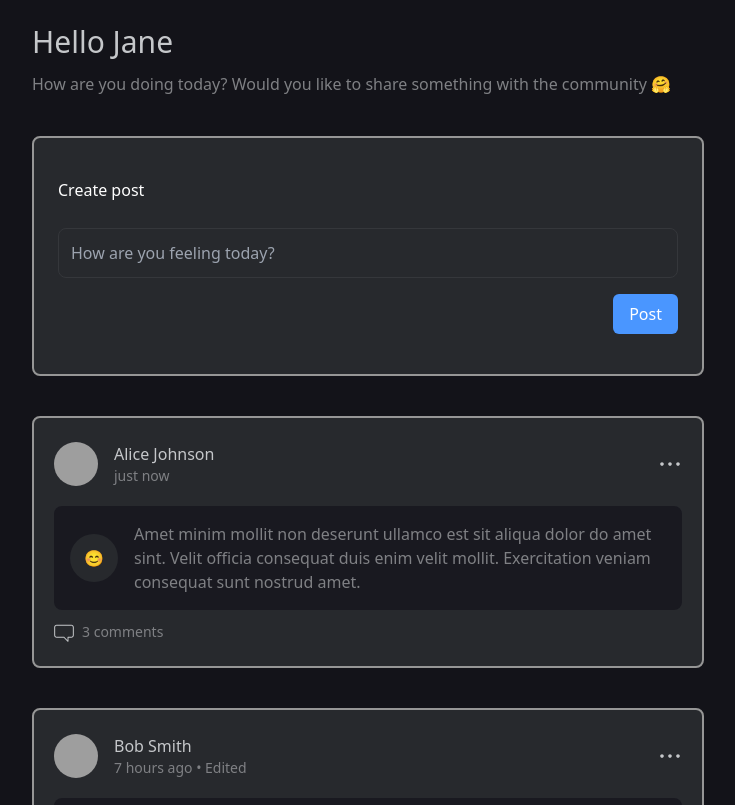
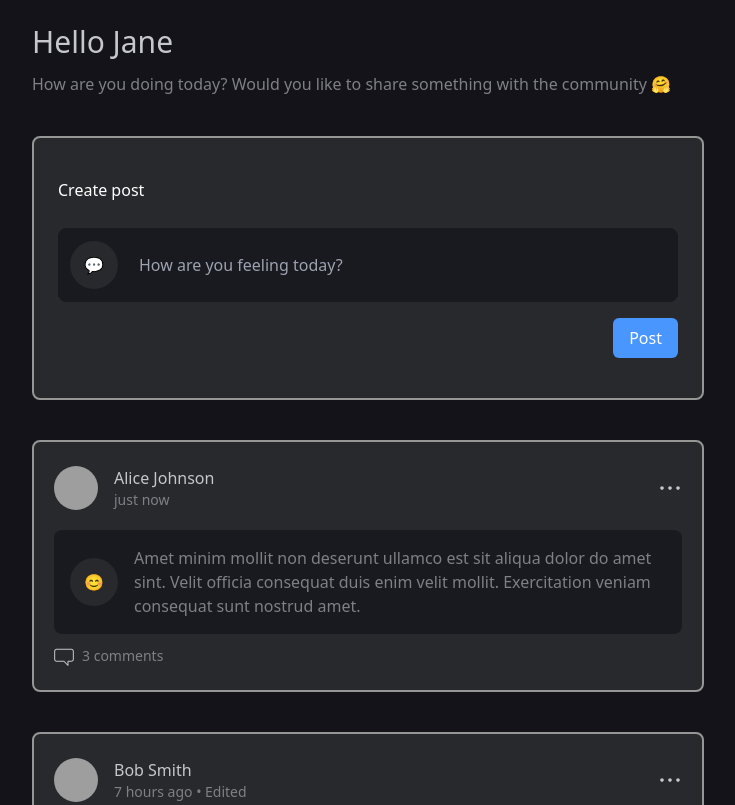
Before and after one commit to Ashish-AI/atlys-frontend-assignment, a React (Create React App) app: page / in a window 1280 px wide. Shown: the top 805 px of the page, without its empty margins (272-1007 px from the left). Built offline with nearby package versions, Linux system fonts and the light colour scheme; grey boxes are pictures that could not be loaded.

Commit message:
fix: ui fixes

```diff
--- a/src/components/AddPost.tsx
+++ b/src/components/AddPost.tsx
@@ -2,12 +2,26 @@ import Button from "./Button";
 import Input from "./Input";
 
 export const AddPost = () => {
+  const leadingElement = (
+    <div>
+      <div className="bg-darkA h-12 w-12 rounded-full flex items-center justify-center shrink-0">
+        💬
+      </div>
+    </div>
+  );
+
   return (
     <div className="bg-darkA border-2 rounded-lg py-10 px-6 border-gray mt-10">
       <h1 className="mb-4">Create post</h1>
       <div className="flex items-center mb-2">
         <div className="w-full">
-          <Input placeholder="How are you feeling today?" type="text" />
+          <Input
+            placeholder="How are you feeling today?"
+            type="text"
+            leadingElement={leadingElement}
+            mode="dark"
+            onLeadingElementPressed={() => {}}
+          />
         </div>
       </div>
       <div className="flex justify-end items-center mt-4">
--- a/src/components/Input.tsx
+++ b/src/components/Input.tsx
@@ -4,36 +4,74 @@ interface InputProps {
   type?: React.HTMLInputTypeAttribute;
   placeholder?: string;
   label?: string;
-  trailingText?: string;
+  trailingLabel?: string;
+  leadingElement?: React.JSX.Element;
+  trailingElement?: React.JSX.Element;
   value?: string;
   onChange?: (e: React.ChangeEvent<HTMLInputElement>) => void;
-  onTrailingTextPressed?: () => void;
+  onTrailingLabelPressed?: () => void;
+  onLeadingElementPressed?: () => void;
+  onTrailingElementPressed?: () => void;
+  mode?: "grey" | "dark";
 }
 
 const Input: React.FC<InputProps> = ({
   type = "text",
   placeholder,
   label,
-  trailingText,
-  onTrailingTextPressed,
+  trailingLabel,
+  leadingElement,
+  trailingElement,
+  onTrailingLabelPressed,
+  onLeadingElementPressed,
+  onTrailingElementPressed,
   value,
   onChange,
+  mode = "grey",
 }) => {
   return (
     <div>
-      <div className="flex justify-between align-middle mb-2.5">
-        <label className="text-sm font-medium text-lightGray ">{label}</label>
-        <label className="text-xs font-medium text-lightGray text-center hover:underline cursor-pointer">
-          {trailingText}
+      <div className="flex justify-between items-center mb-2.5">
+        <label className="text-sm font-medium text-lightGray">{label}</label>
+        <label
+          className="text-xs font-medium text-lightGray text-center hover:underline cursor-pointer"
+          onClick={onTrailingLabelPressed}
+        >
+          {trailingLabel}
         </label>
       </div>
+
+      <div className="relative">
+        {leadingElement && (
+          <div
+            className="absolute left-0 top-1/2 transform -translate-y-1/2 px-3 cursor-pointer"
+            onClick={onLeadingElementPressed}
+          >
+            {leadingElement}
+          </div>
+        )}
+        {trailingElement && (
+          <div
+            className="absolute right-0 top-1/2 transform -translate-y-1/2 px-3 cursor-pointer"
+            onClick={onTrailingElementPressed}
+          >
+            {trailingElement}
+          </div>
+        )}
         <input
           type={type}
           onChange={onChange}
           value={value}
-        className="w-full px-3 py-3 bg-darkA border border-charcoal rounded-lg focus:outline-none focus:border-white focus:ring-0 text-white"
+          className={`w-full py-3 ${leadingElement ? "pl-20 py-6" : "pl-3"} ${
+            trailingElement ? "pr-12 py-6" : "pr-3"
+          } ${
+            mode === "dark"
+              ? "bg-darker border-darker text-light"
+              : "bg-light border-grey text-dark"
+          } border rounded-lg focus:outline-none focus:border-white focus:ring-0`}
           placeholder={placeholder}
         />
+      </div>
     </div>
   );
 };
--- a/src/pages/Home.tsx
+++ b/src/pages/Home.tsx
@@ -1,6 +1,4 @@
-import React from "react";
 import { AddPost } from "../components/AddPost";
-
 import { Post } from "../components/Post";
 import { dummyData } from "../utils/mock";
 
--- a/src/pages/Login.tsx
+++ b/src/pages/Login.tsx
@@ -1,4 +1,3 @@
-// src/components/Login.js
 import React, { useState } from "react";
 import Input from "../components/Input";
 import Button, { ButtonState } from "../components/Button";
@@ -49,8 +48,8 @@ const Login = () => {
 
           <Input
             label="Password"
-            trailingText="Forgot password?"
-            onTrailingTextPressed={() => {
+            trailingLabel="Forgot password?"
+            onTrailingLabelPressed={() => {
               console.log("Coming soon");
             }}
             onChange={(e) => {
--- a/tailwind.config.js
+++ b/tailwind.config.js
@@ -21,6 +21,7 @@ module.exports = {
         2.5: "0.625rem", // 10px
         3: "0.75rem", // 12px
         11.25: "2.8125rem", // 45px
+        20: "5rem", // 80px
       },
     },
   },
```
Lines whose indentation alone changed are shown as unchanged.
